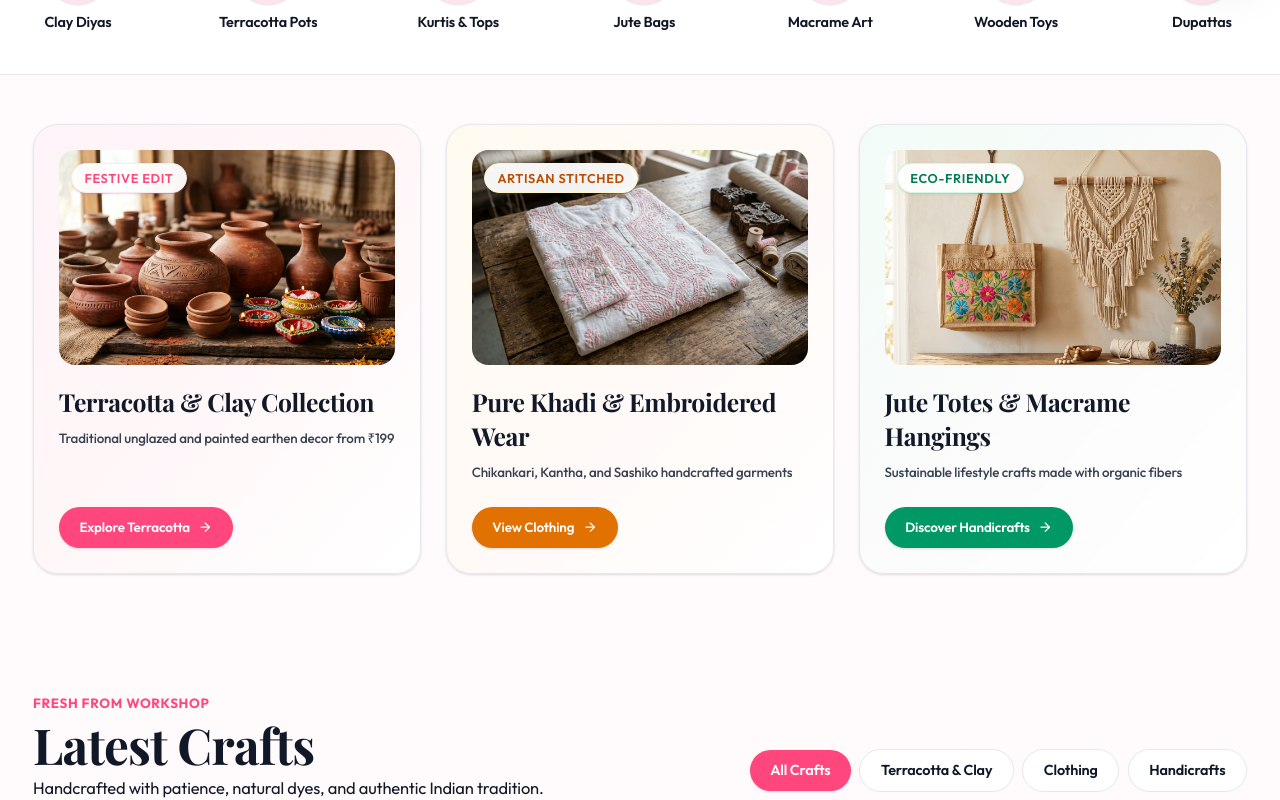
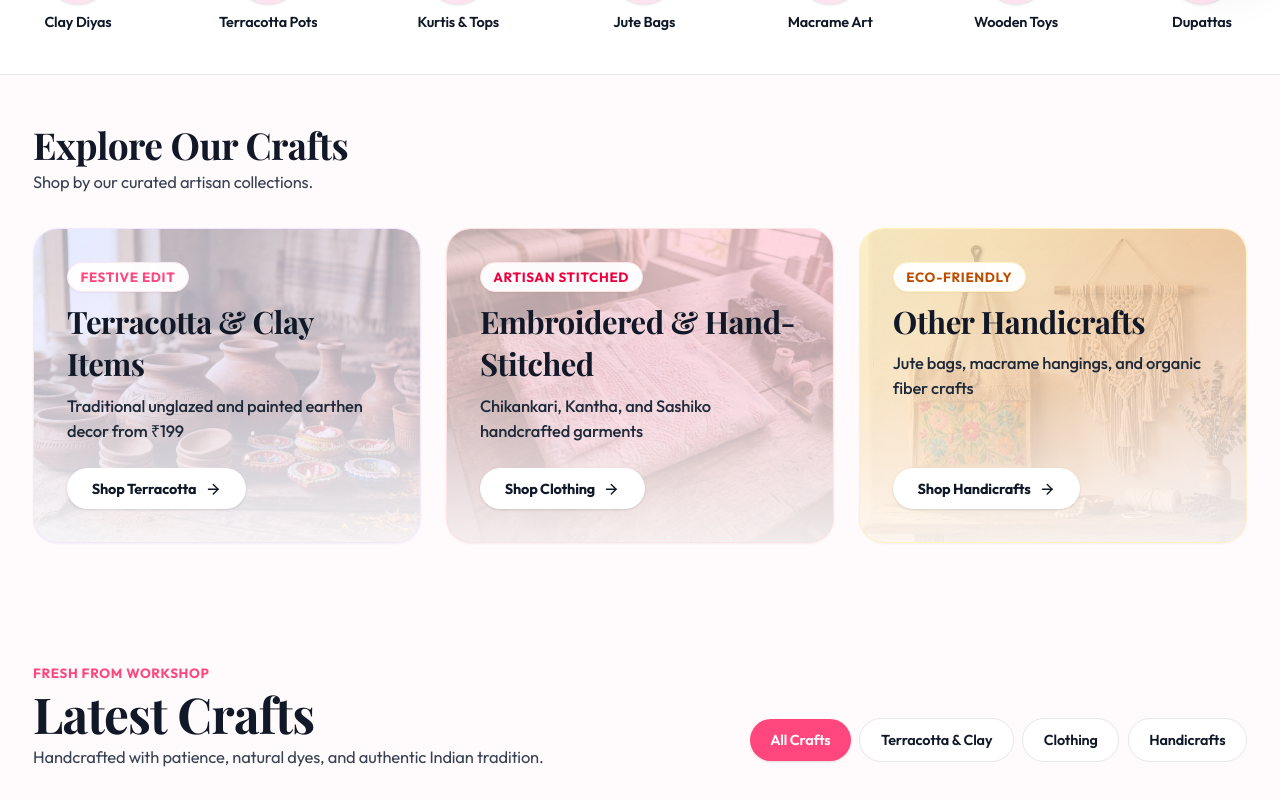
Before and after one commit to AnuAtelier/Anu-Atelier, a React (Vite) app: page / in a window 1280 px wide. Shown: the part 804-1604 px from the top of the page. Built offline with nearby package versions, Linux system fonts and the light colour scheme; no server answers; a web font is replaced by a local one.

Commit message:
feat(ui): light hero artisan photo, light trust bar in footer, pastel promo cards with background images

```diff
--- a/src/components/home/PromoCardsRow.tsx
+++ b/src/components/home/PromoCardsRow.tsx
@@ -5,99 +5,124 @@ import { ArrowRight } from 'lucide-react';
 export const PromoCardsRow: React.FC = () => {
   return (
     <section className="py-12 px-4 sm:px-8 max-w-7xl mx-auto">
+      {/* Section Header */}
+      <div className="mb-8">
+        <h2 className="font-heading text-3xl sm:text-4xl font-bold text-gray-900">
+          Explore Our Crafts
+        </h2>
+        <p className="text-sm sm:text-base text-gray-700 mt-1 font-normal">
+          Shop by our curated artisan collections.
+        </p>
+      </div>
+
       <div className="grid grid-cols-1 md:grid-cols-3 gap-6">
         {/* Card 1: Festive Edit - Terracotta */}
-        <div className="relative rounded-3xl p-6 bg-gradient-to-br from-pink-50/80 via-rose-50/40 to-white border border-[var(--border-color)] overflow-hidden shadow-sm hover:shadow-lg transition-all duration-300 group flex flex-col justify-between">
-          <div>
-            <div className="relative h-48 sm:h-52 w-full rounded-2xl overflow-hidden mb-5 bg-pink-100/40 shadow-inner">
+        <div className="relative rounded-3xl p-8 overflow-hidden border border-purple-100/90 shadow-xs hover:shadow-lg transition-all duration-500 group flex flex-col justify-between min-h-[280px] sm:min-h-[300px] bg-gradient-to-br from-[#e0e7ff]/80 via-[#ede9fe]/90 to-[#fae8ff]/70">
+          {/* Background craft image */}
+          <div className="absolute inset-0 overflow-hidden pointer-events-none">
             <img
               src="/img/promo/promo-terracotta.jpg"
-                alt="Festive Terracotta & Clay Crafts"
-                className="w-full h-full object-cover group-hover:scale-105 transition-transform duration-500 ease-out"
-                loading="lazy"
+              alt=""
+              className="w-full h-full object-cover object-center opacity-30 group-hover:opacity-40 group-hover:scale-105 transition-all duration-700 ease-out mix-blend-multiply"
             />
-              <span className="absolute top-3 left-3 px-3 py-1 rounded-full bg-white/95 backdrop-blur-sm text-[var(--primary)] text-[11px] font-bold uppercase tracking-wider shadow-sm border border-pink-100">
+            <div className="absolute inset-0 bg-gradient-to-t from-white/80 via-white/20 to-transparent" />
+          </div>
+
+          {/* Words in front */}
+          <div className="relative z-10 space-y-2">
+            <span className="inline-flex items-center px-3 py-1 rounded-full bg-white/95 backdrop-blur-xs text-[var(--primary)] text-xs font-bold uppercase tracking-wider shadow-xs border border-pink-100">
               Festive Edit
             </span>
-            </div>
-            <h3 className="font-heading text-xl sm:text-2xl font-bold text-[var(--text-main)] leading-snug mb-2">
-              Terracotta & Clay Collection
+            <h3 className="font-heading text-2xl sm:text-3xl font-bold text-gray-900 leading-snug">
+              Terracotta & Clay Items
             </h3>
-            <p className="text-xs sm:text-sm text-[var(--text-muted)] line-clamp-2">
+            <p className="text-sm sm:text-base text-gray-800 font-medium line-clamp-2 max-w-xs">
               Traditional unglazed and painted earthen decor from ₹199
             </p>
           </div>
-          <div className="pt-6">
+
+          {/* Option in front */}
+          <div className="relative z-10 pt-6">
             <Link
               to="/category/terracotta-clay"
-              className="inline-flex items-center gap-2 px-5 py-2.5 rounded-full bg-[var(--primary)] hover:bg-[var(--primary-dark)] text-white text-xs font-semibold shadow-sm transition-all group-hover:translate-x-1"
+              className="inline-flex items-center gap-2 px-6 py-2.5 rounded-full bg-white text-gray-900 hover:bg-[var(--primary)] hover:text-white text-sm font-bold shadow-sm transition-all duration-200 group-hover:shadow"
             >
-              <span>Explore Terracotta</span>
-              <ArrowRight className="h-3.5 w-3.5" />
+              <span>Shop Terracotta</span>
+              <ArrowRight className="h-4 w-4" />
             </Link>
           </div>
         </div>
 
         {/* Card 2: Artisan Stitched - Embroidered Clothes */}
-        <div className="relative rounded-3xl p-6 bg-gradient-to-br from-amber-50/70 via-orange-50/30 to-white border border-[var(--border-color)] overflow-hidden shadow-sm hover:shadow-lg transition-all duration-300 group flex flex-col justify-between">
-          <div>
-            <div className="relative h-48 sm:h-52 w-full rounded-2xl overflow-hidden mb-5 bg-amber-100/40 shadow-inner">
+        <div className="relative rounded-3xl p-8 overflow-hidden border border-rose-100/90 shadow-xs hover:shadow-lg transition-all duration-500 group flex flex-col justify-between min-h-[280px] sm:min-h-[300px] bg-gradient-to-br from-[#ffe4e6]/90 via-[#ffd1dc]/90 to-[#fecdd3]/70">
+          {/* Background craft image */}
+          <div className="absolute inset-0 overflow-hidden pointer-events-none">
             <img
               src="/img/promo/promo-clothing.jpg"
-                alt="Artisan Stitched Khadi & Embroidery"
-                className="w-full h-full object-cover group-hover:scale-105 transition-transform duration-500 ease-out"
-                loading="lazy"
+              alt=""
+              className="w-full h-full object-cover object-center opacity-30 group-hover:opacity-40 group-hover:scale-105 transition-all duration-700 ease-out mix-blend-multiply"
             />
-              <span className="absolute top-3 left-3 px-3 py-1 rounded-full bg-white/95 backdrop-blur-sm text-amber-700 text-[11px] font-bold uppercase tracking-wider shadow-sm border border-amber-100">
+            <div className="absolute inset-0 bg-gradient-to-t from-white/80 via-white/20 to-transparent" />
+          </div>
+
+          {/* Words in front */}
+          <div className="relative z-10 space-y-2">
+            <span className="inline-flex items-center px-3 py-1 rounded-full bg-white/95 backdrop-blur-xs text-rose-600 text-xs font-bold uppercase tracking-wider shadow-xs border border-rose-100">
               Artisan Stitched
             </span>
-            </div>
-            <h3 className="font-heading text-xl sm:text-2xl font-bold text-[var(--text-main)] leading-snug mb-2">
-              Pure Khadi & Embroidered Wear
+            <h3 className="font-heading text-2xl sm:text-3xl font-bold text-gray-900 leading-snug">
+              Embroidered & Hand-Stitched
             </h3>
-            <p className="text-xs sm:text-sm text-[var(--text-muted)] line-clamp-2">
+            <p className="text-sm sm:text-base text-gray-800 font-medium line-clamp-2 max-w-xs">
               Chikankari, Kantha, and Sashiko handcrafted garments
             </p>
           </div>
-          <div className="pt-6">
+
+          {/* Option in front */}
+          <div className="relative z-10 pt-6">
             <Link
               to="/category/embroidered-clothes"
-              className="inline-flex items-center gap-2 px-5 py-2.5 rounded-full bg-amber-600 hover:bg-amber-700 text-white text-xs font-semibold shadow-sm transition-all group-hover:translate-x-1"
+              className="inline-flex items-center gap-2 px-6 py-2.5 rounded-full bg-white text-gray-900 hover:bg-rose-600 hover:text-white text-sm font-bold shadow-sm transition-all duration-200 group-hover:shadow"
             >
-              <span>View Clothing</span>
-              <ArrowRight className="h-3.5 w-3.5" />
+              <span>Shop Clothing</span>
+              <ArrowRight className="h-4 w-4" />
             </Link>
           </div>
         </div>
 
         {/* Card 3: Eco-Friendly - Other Handicrafts */}
-        <div className="relative rounded-3xl p-6 bg-gradient-to-br from-emerald-50/70 via-teal-50/30 to-white border border-[var(--border-color)] overflow-hidden shadow-sm hover:shadow-lg transition-all duration-300 group flex flex-col justify-between">
-          <div>
-            <div className="relative h-48 sm:h-52 w-full rounded-2xl overflow-hidden mb-5 bg-emerald-100/40 shadow-inner">
+        <div className="relative rounded-3xl p-8 overflow-hidden border border-amber-100/90 shadow-xs hover:shadow-lg transition-all duration-500 group flex flex-col justify-between min-h-[280px] sm:min-h-[300px] bg-gradient-to-br from-[#fef3c7]/90 via-[#fed7aa]/80 to-[#ffe4e6]/70">
+          {/* Background craft image */}
+          <div className="absolute inset-0 overflow-hidden pointer-events-none">
             <img
               src="/img/promo/promo-handicrafts.jpg"
-                alt="Eco-Friendly Jute & Macrame Crafts"
-                className="w-full h-full object-cover group-hover:scale-105 transition-transform duration-500 ease-out"
-                loading="lazy"
+              alt=""
+              className="w-full h-full object-cover object-center opacity-30 group-hover:opacity-40 group-hover:scale-105 transition-all duration-700 ease-out mix-blend-multiply"
             />
-              <span className="absolute top-3 left-3 px-3 py-1 rounded-full bg-white/95 backdrop-blur-sm text-emerald-700 text-[11px] font-bold uppercase tracking-wider shadow-sm border border-emerald-100">
+            <div className="absolute inset-0 bg-gradient-to-t from-white/80 via-white/20 to-transparent" />
+          </div>
+
+          {/* Words in front */}
+          <div className="relative z-10 space-y-2">
+            <span className="inline-flex items-center px-3 py-1 rounded-full bg-white/95 backdrop-blur-xs text-amber-700 text-xs font-bold uppercase tracking-wider shadow-xs border border-amber-100">
               Eco-Friendly
             </span>
-            </div>
-            <h3 className="font-heading text-xl sm:text-2xl font-bold text-[var(--text-main)] leading-snug mb-2">
-              Jute Totes & Macrame Hangings
+            <h3 className="font-heading text-2xl sm:text-3xl font-bold text-gray-900 leading-snug">
+              Other Handicrafts
             </h3>
-            <p className="text-xs sm:text-sm text-[var(--text-muted)] line-clamp-2">
-              Sustainable lifestyle crafts made with organic fibers
+            <p className="text-sm sm:text-base text-gray-800 font-medium line-clamp-2 max-w-xs">
+              Jute bags, macrame hangings, and organic fiber crafts
             </p>
           </div>
-          <div className="pt-6">
+
+          {/* Option in front */}
+          <div className="relative z-10 pt-6">
             <Link
               to="/category/other-handicrafts"
-              className="inline-flex items-center gap-2 px-5 py-2.5 rounded-full bg-emerald-600 hover:bg-emerald-700 text-white text-xs font-semibold shadow-sm transition-all group-hover:translate-x-1"
+              className="inline-flex items-center gap-2 px-6 py-2.5 rounded-full bg-white text-gray-900 hover:bg-amber-600 hover:text-white text-sm font-bold shadow-sm transition-all duration-200 group-hover:shadow"
             >
-              <span>Discover Handicrafts</span>
-              <ArrowRight className="h-3.5 w-3.5" />
+              <span>Shop Handicrafts</span>
+              <ArrowRight className="h-4 w-4" />
             </Link>
           </div>
         </div>
--- a/src/index.css
+++ b/src/index.css
@@ -95,16 +95,6 @@ h6 {
   letter-spacing: -0.015em;
 }
 
-/* Enhanced readability across both panels */
-p {
-  color: var(--text-main);
-}
-
-.text-muted,
-[class*="text-[var(--text-muted)]"] {
-  color: #374151 !important;
-}
-
 /* Micro-text readability bump */
 .text-xs {
   font-size: 0.8125rem;
```
Also changed, not shown: src/components/common/Footer.tsx (+19 -17 lines), src/components/home/HeroBanner.tsx (+6 -6 lines), public/img/hero-artisan.jpg (added). Lines whose indentation alone changed are shown as unchanged.
